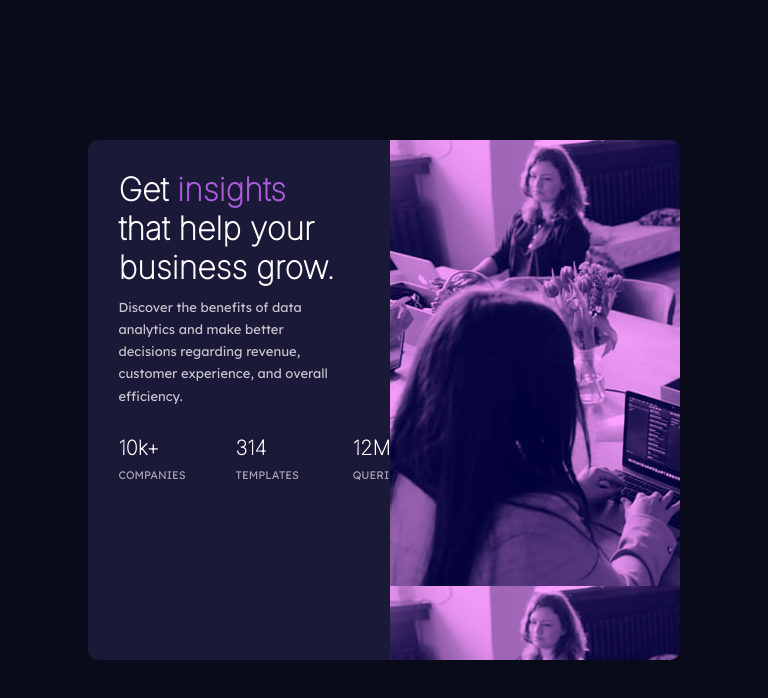
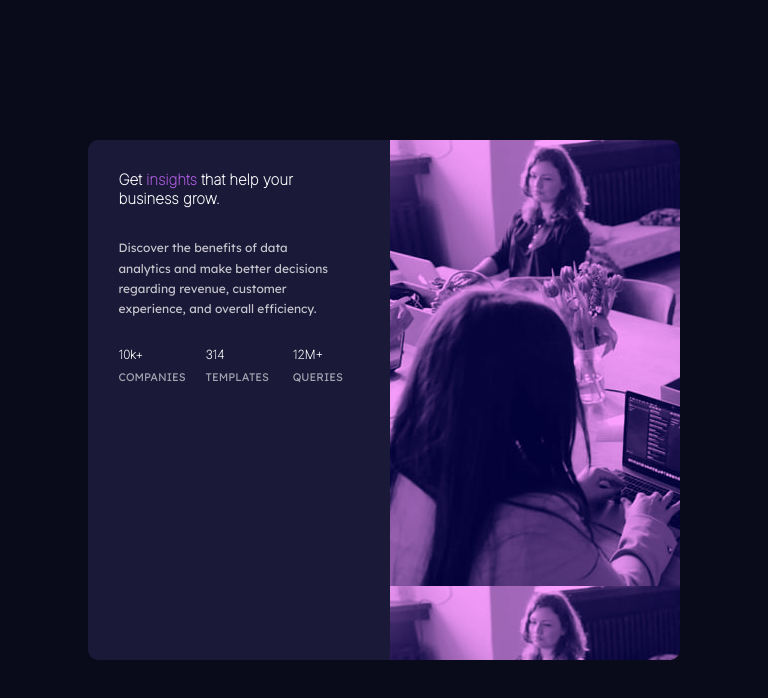
Before and after one commit to darenhua/stats-preview-card-component, a plain HTML site: page index.html in a window 768 px wide. Drawn offline with Linux system fonts and the light colour scheme.

Commit message:
Responsive CSS without mobile layout change

```diff
--- a/styles.css
+++ b/styles.css
@@ -37,7 +37,7 @@ body {
   font-family: "Inter", sans-serif;
   font-weight: 700;
   font-size: 32px;
-  margin: 10% 15% 3% 10%;
+  margin: 11% 15% 6% 10%;
   color: hsl(0, 0%, 100%);
 }
 
@@ -46,7 +46,7 @@ body {
   font-family: "Lexend Deca", sans-serif;
   font-weight: 400;
   font-size: 13px;
-  margin: 0 15% 3% 10%;
+  margin: 0 15% 5% 10%;
   line-height: 1.7;
   color: hsla(0, 0%, 100%, 0.75);
 }
@@ -54,6 +54,7 @@ body {
 .boxes-container {
   display: flex;
   flex-direction: row;
+  flex-wrap: wrap;
   margin-left: 10%;
   margin-top: 0;
 }
@@ -84,3 +85,31 @@ body {
 .accent {
   color: hsl(277, 64%, 61%);
 }
+
+@media screen and (max-width: 1145px) {
+  .info-box {
+    margin-right: 60px;
+  }
+  .heading {
+    margin: 10% 15% 4% 10%;
+  }
+  .subheading {
+    margin: 0 15% 4% 10%;
+  }
+}
+
+@media screen and (min-width: 500px) and (max-width: 830px) {
+  .heading {
+    font-size: 15px;
+  }
+  .heading {
+    margin: 10% 15% 10% 10%;
+  }
+  .subheading {
+    font-size: 12px;
+    margin: 0 15% 5% 10%;
+  }
+  .info-heading {
+    font-size: 12px;
+  }
+}
```
